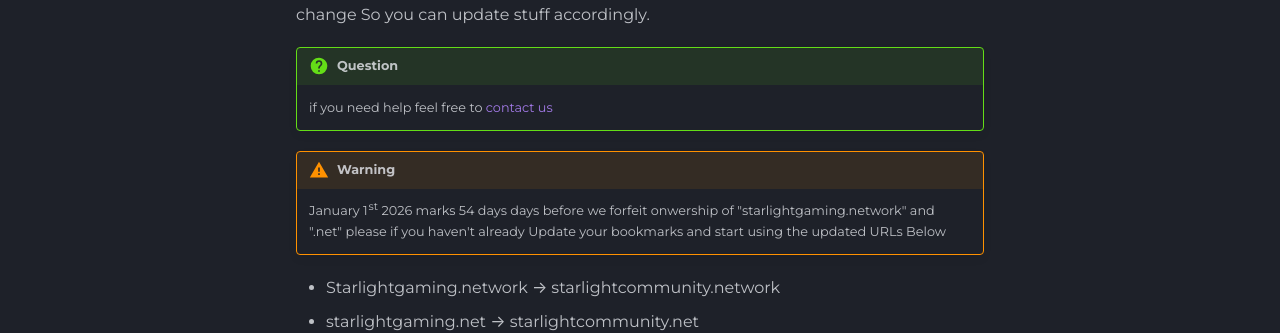
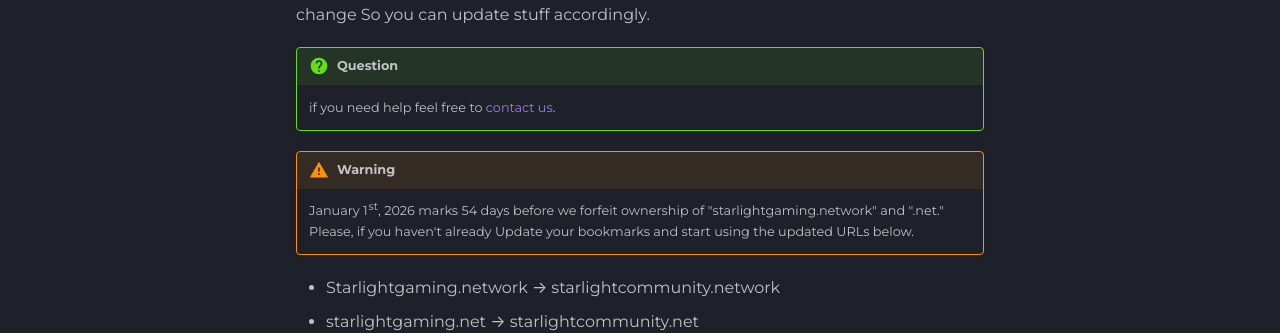
Before and after one commit to Starlight-Community-Network/SCN-Docs, an MkDocs documentation site: the page built from docs/Hub/domain.md, in a window 1280 px wide and 900 px high. Shown: the part 328-661 px from the top of the window. Built offline with MkDocs 1.6.1 and Material for MkDocs 9.7.7, drawn with Linux system fonts in a browser that asks for light colours; plug-ins that fetch from the network failed and are left out; comment, search, counter and statistics services are not loaded.

Commit message:
Fix typos

```diff
--- a/docs/Hub/domain.md
+++ b/docs/Hub/domain.md
@@ -5,11 +5,11 @@
 
 !!! question
 
-    if you need help feel free to [contact us](mailto:thunderhawk@starlightcommunity.network,nightfury@starlightcommunity.network)
+    if you need help feel free to [contact us](mailto:thunderhawk@starlightcommunity.network,nightfury@starlightcommunity.network).
 
 !!! warning
-    January 1st 2026 marks 54 days days before we forfeit onwership of "starlightgaming.network" and ".net" please if
-    you haven't already Update your bookmarks and start using the updated URLs Below
+    January 1st, 2026 marks 54 days before we forfeit ownership of "starlightgaming.network" and ".net." Please, if
+    you haven't already Update your bookmarks and start using the updated URLs below.
 
 * Starlightgaming.network → starlightcommunity.network
 * starlightgaming.net → starlightcommunity.net
```
